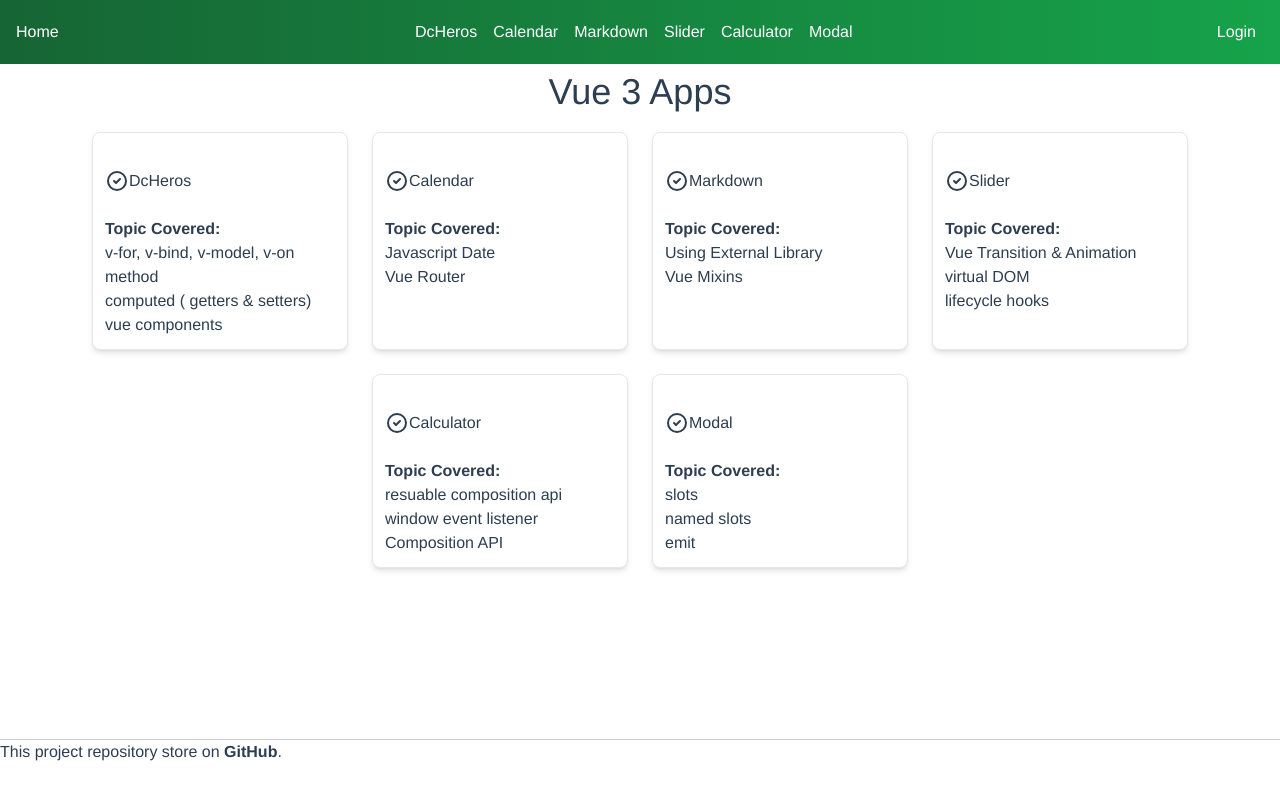
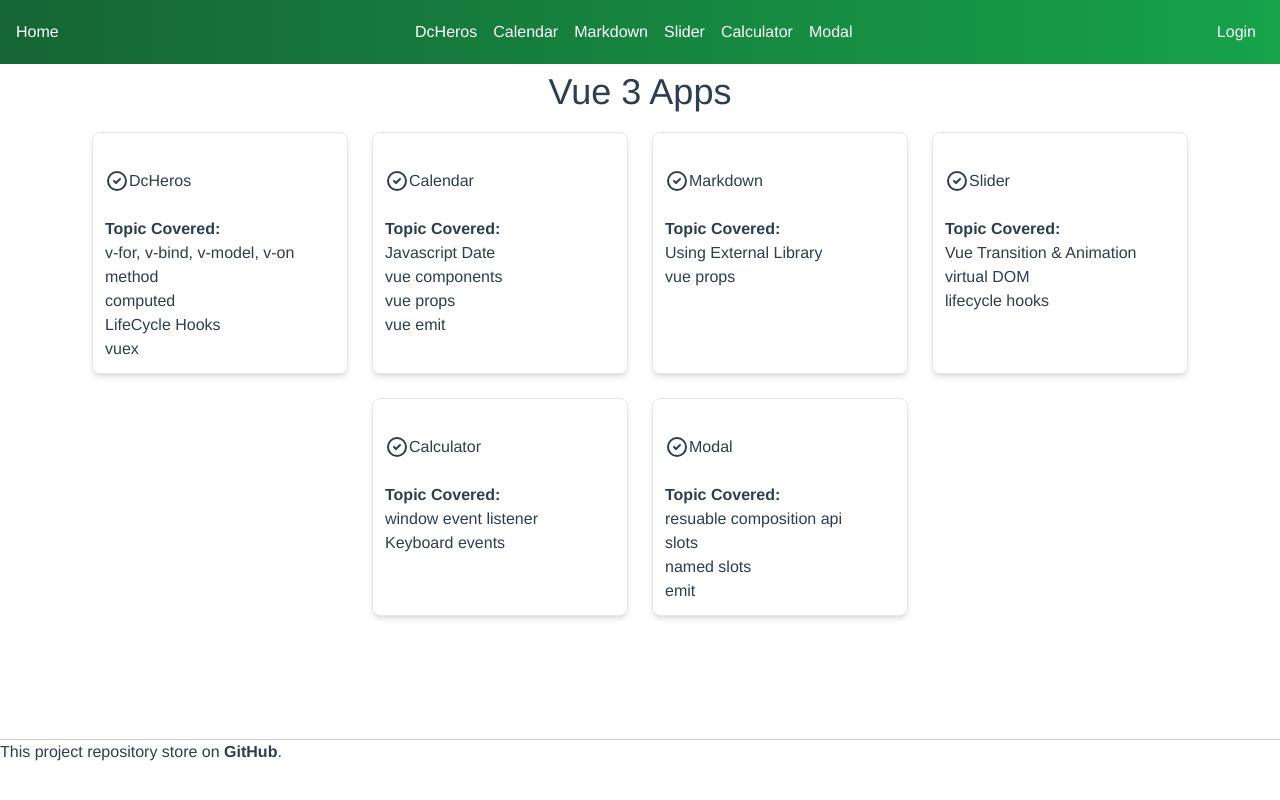
Before and after one commit to sgtao/bitfumesVue3Apps, a Vue app in the folder 11_vue-create-app/: page / in a window 1280 px wide. Built offline with nearby package versions, Linux system fonts and the light colour scheme.

Commit message:
update 11_vue-create for rewrite descriptions of HomeView

```diff
--- a/11_vue-create-app/src/App.vue
+++ b/11_vue-create-app/src/App.vue
@@ -29,19 +29,20 @@ export default {
                 topics: [
                     'v-for, v-bind, v-model, v-on',
                     'method',
-                    'computed ( getters & setters)',
-                    'vue components',
+                    'computed',
+                    'LifeCycle Hooks',
+                    'vuex',
                 ],
             },
             {
                 title: 'Calendar',
                 to: '/calendar',
-                topics: ['Javascript Date', 'Vue Router'],
+                topics: ['Javascript Date', 'vue components', 'vue props', 'vue emit'],
             },
             {
                 title: 'Markdown',
                 to: '/markdown',
-                topics: ['Using External Library', 'Vue Mixins'],
+                topics: ['Using External Library', 'vue props'],
             },
             {
                 title: 'Slider',
@@ -51,12 +52,12 @@ export default {
             {
                 title: 'Calculator',
                 to: '/calculator',
-                topics: ['resuable composition api', 'window event listener', 'Composition API'],
+                topics: ['window event listener', 'Keyboard events'],
             },
             {
                 title: 'Modal',
                 to: '/resusable-modal',
-                topics: ['slots', 'named slots', 'emit'],
+                topics: ['resuable composition api', 'slots', 'named slots', 'emit'],
             },
         ]);
         return {
--- a/11_vue-create-app/src/views/DcHeros.vue
+++ b/11_vue-create-app/src/views/DcHeros.vue
@@ -1,7 +1,7 @@
 <!-- DcHeros.vuee -->
 <template>
     <div class="m-auto h-full">
-        <h1 class="text-3xl text-center my-4">Dc Heros herosCount {{ herosCount }}</h1>
+        <h1 class="text-3xl text-center my-4">Dc Heros heros: {{ herosCount }}</h1>
         <ul class="rounded p-2 w-80 m-auto">
             <li class="m-auto" v-for="(hero, index) in dcHeros" :key="hero.name">
                 <div
```
